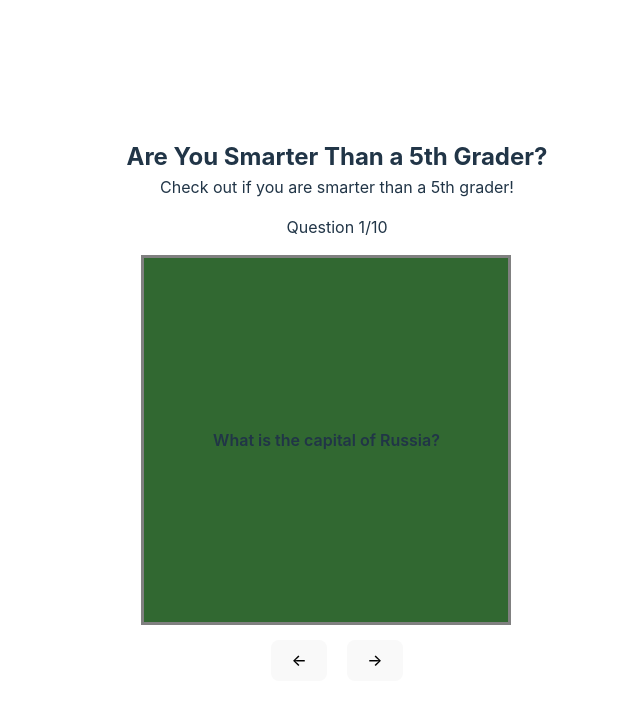
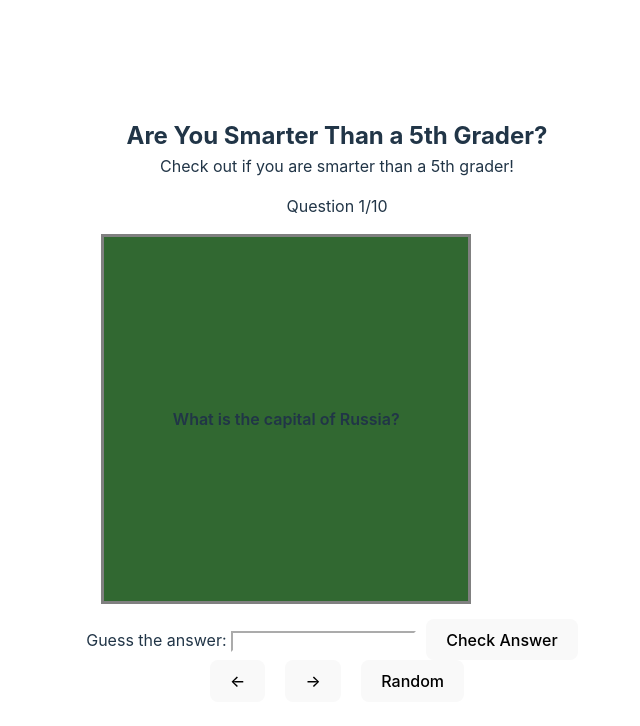
Before and after one commit to XChen601/Flashcards, a React (Vite) app: page / in a window 1280 px wide. Shown: the top 726 px of the page, without its empty margins (303-943 px from the left). Built offline with nearby package versions, Linux system fonts and the light colour scheme.

Commit message:
add check answer functionality

```diff
--- a/src/App.css
+++ b/src/App.css
@@ -43,7 +43,7 @@
   display: flex;
   justify-content: center;
   align-items: center;
-
+  cursor: pointer;
 }
 
 .difficulty-0 {
--- a/src/App.jsx
+++ b/src/App.jsx
@@ -7,6 +7,9 @@ import Flashcard from './components/Flashcard';
 function App() {
   const [cardNum, setCardNum] = useState(0);
   const [cardSide, setCardSide] = useState('front');
+
+  const [answerInput, setAnswerInput] = useState('');
+  const [isCorrect, setIsCorrect] = useState(null);
 
   const cardsData = [
     {question: "What is the capital of Russia?", answer:"Moscow", difficulty:0},
@@ -22,6 +25,15 @@ function App() {
   ]
 
   const nextCard = () => {
+    if (cardNum === cardsData.length - 1) {
+      setCardNum(0);
+    } else {
+      setCardNum(cardNum + 1);
+    }
+    setCardSide('front');
+  };
+
+  const randomCard = () => {
     let randomCardNum;
     do {
       randomCardNum = Math.floor(Math.random() * cardsData.length);
@@ -30,7 +42,7 @@ function App() {
     setCardNum(randomCardNum);
 
     setCardSide('front');
-  };
+  }
 
   const prevCard = () => {
     if (cardNum === 0) {
@@ -46,6 +58,7 @@ function App() {
     console.log(cardSide)
   };
 
+
   return (
     <>
       <h2 className='title'>Are You Smarter Than a 5th Grader?</h2>
@@ -53,8 +66,21 @@ function App() {
       <p>Question {cardNum+1}/{cardsData.length}</p>
       <Flashcard cardData={cardsData[cardNum]} cardSide={cardSide} flipCard={flipCard}/>
       <div>
+        <label>Guess the answer: </label>
+        <input value={answerInput} onChange={(e) => setAnswerInput(e.target.value)}
+          style={{ borderColor: isCorrect === null ? 'white' : isCorrect ? 'green' : 'red' }}></input>
+        <button onClick={(e) => {
+          if (answerInput.toLowerCase() === cardsData[cardNum].answer.toLowerCase()) {
+            setIsCorrect(true);
+          } else {
+            setIsCorrect(false);
+          }
+        }}>Check Answer</button>
+      </div>
+      <div>
         <button onClick={prevCard}>←</button>
         <button onClick={nextCard}>→</button>
+        <button onClick={randomCard}>Random</button>
       </div>
     </>
   )
--- a/src/components/Flashcard.jsx
+++ b/src/components/Flashcard.jsx
@@ -3,7 +3,7 @@ import { useState } from 'react'
 const Flashcard = ({cardData, cardSide, flipCard}) => {
 
   return (
-    <div className={`card difficulty-${cardData.difficulty}`} onClick={flipCard}>
+    <div className={`card difficulty-${cardData.difficulty} ${cardSide}`} onClick={flipCard}>
       {cardSide === 'front' ? cardData.question : cardData.answer}
     </div>
 
```
